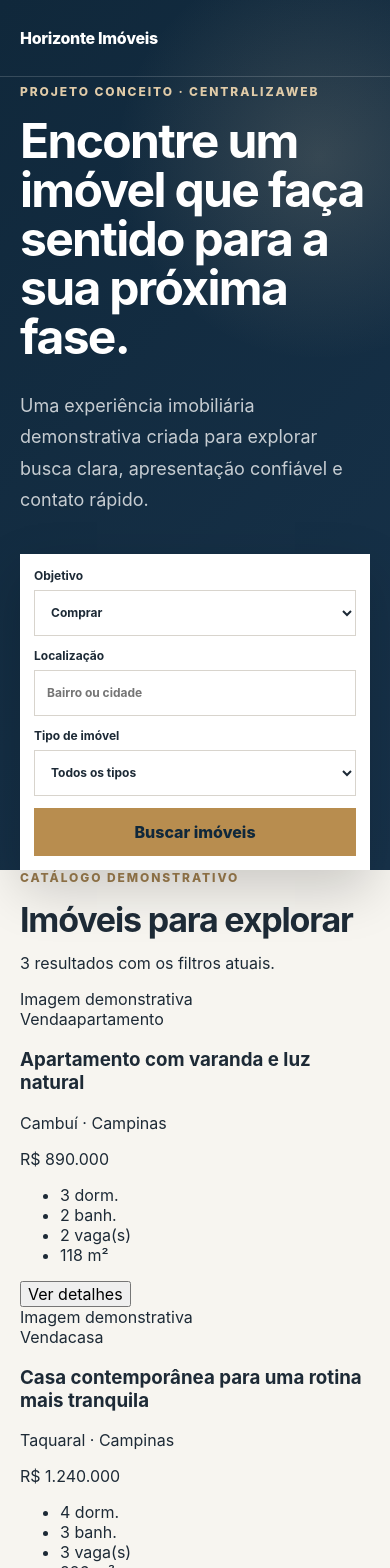
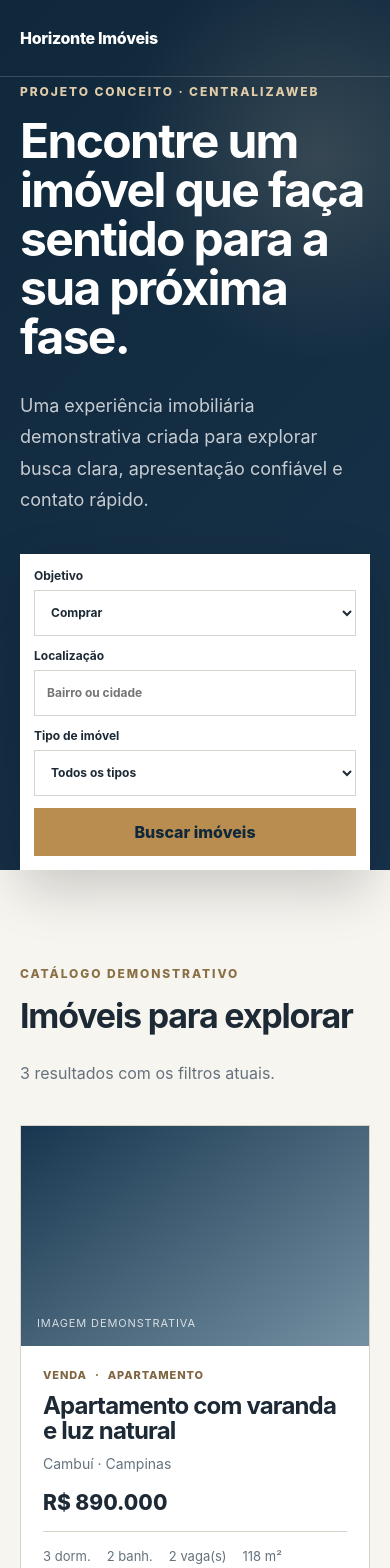
Before and after one commit to arcturusevandro/centralizaweb-portfolio-lab, a React (Vite) app: page / in a window 390 px wide. Shown: the top 1568 px of the page. Built offline with nearby package versions, Linux system fonts and the light colour scheme.

Commit message:
style: adiciona catálogo responsivo e estados de filtro

```diff
--- a/src/styles.css
+++ b/src/styles.css
@@ -67,9 +67,10 @@ nav a:hover { opacity: 1; }
 }
 .eyebrow.dark { color: #8b6f45; }
 
-h1, h2 { margin: 0; letter-spacing: -.035em; line-height: 1.02; }
+h1, h2, h3 { margin: 0; letter-spacing: -.035em; line-height: 1.02; }
 h1 { max-width: 800px; font-size: clamp(48px, 7vw, 84px); font-weight: 700; }
 h2 { font-size: clamp(34px, 5vw, 54px); }
+h3 { font-size: 24px; }
 .hero-copy {
   max-width: 660px;
   margin: 28px 0 0;
@@ -99,7 +100,8 @@ h2 { font-size: clamp(34px, 5vw, 54px); }
   color: var(--ink);
 }
 .search-box button,
-.owner-cta button {
+.owner-cta button,
+.empty-state button {
   border: 0;
   background: #b88d4f;
   color: #10283b;
@@ -107,7 +109,91 @@ h2 { font-size: clamp(34px, 5vw, 54px); }
   padding: 0 22px;
 }
 
-.intro { padding: 96px 0; }
+.properties-section { padding: 96px 0; }
+.section-heading {
+  display: flex;
+  align-items: end;
+  justify-content: space-between;
+  gap: 30px;
+  margin-bottom: 34px;
+}
+.section-heading > p { margin: 0 0 8px; color: var(--muted); }
+.property-grid {
+  display: grid;
+  grid-template-columns: repeat(3, minmax(0, 1fr));
+  gap: 22px;
+}
+.property-card {
+  overflow: hidden;
+  background: #fff;
+  border: 1px solid var(--line);
+  transition: transform .2s ease, box-shadow .2s ease;
+}
+.property-card:hover {
+  transform: translateY(-3px);
+  box-shadow: 0 16px 36px rgba(16,40,59,.09);
+}
+.property-visual {
+  min-height: 220px;
+  display: flex;
+  align-items: end;
+  padding: 16px;
+  color: rgba(255,255,255,.78);
+  font-size: 11px;
+  letter-spacing: .08em;
+  text-transform: uppercase;
+}
+.tone-navy { background: linear-gradient(145deg, #18364f, #7490a2); }
+.tone-sand { background: linear-gradient(145deg, #8b7658, #d9c6a8); }
+.tone-olive { background: linear-gradient(145deg, #4f5e4d, #aab39c); }
+.tone-slate { background: linear-gradient(145deg, #394958, #92a2ad); }
+.tone-terracotta { background: linear-gradient(145deg, #7d4f3f, #c28d72); }
+.tone-stone { background: linear-gradient(145deg, #575754, #aaa69d); }
+.property-body { padding: 22px; }
+.property-meta {
+  display: flex;
+  gap: 8px;
+  margin-bottom: 12px;
+  color: #806542;
+  font-size: 11px;
+  font-weight: 800;
+  letter-spacing: .08em;
+  text-transform: uppercase;
+}
+.property-meta span + span::before { content: '·'; margin-right: 8px; }
+.property-location { margin: 12px 0 18px; color: var(--muted); font-size: 14px; }
+.property-price { margin: 0; font-size: 21px; font-weight: 800; }
+.property-price small { color: var(--muted); font-size: 12px; font-weight: 600; }
+.property-features {
+  display: flex;
+  flex-wrap: wrap;
+  gap: 8px 16px;
+  padding: 16px 0;
+  margin: 16px 0 0;
+  border-top: 1px solid var(--line);
+  border-bottom: 1px solid var(--line);
+  list-style: none;
+  color: var(--muted);
+  font-size: 13px;
+}
+.property-link {
+  margin-top: 18px;
+  padding: 0;
+  border: 0;
+  background: transparent;
+  color: var(--navy);
+  font-weight: 800;
+}
+.empty-state {
+  padding: 48px;
+  border: 1px dashed #bdb6ab;
+  background: #f1eee8;
+  text-align: center;
+}
+.empty-state p { color: var(--muted); }
+.empty-state button { min-height: 44px; margin-top: 8px; }
+
+.intro { padding: 96px 0; border-top: 1px solid var(--line); }
 .intro-grid {
   display: grid;
   grid-template-columns: 1fr 1fr;
@@ -141,11 +227,17 @@ footer { padding: 34px 0; border-top: 1px solid var(--line); }
 }
 .footer-inner strong { color: var(--ink); }
 
+@media (max-width: 960px) {
+  .property-grid { grid-template-columns: repeat(2, minmax(0, 1fr)); }
+}
+
 @media (max-width: 820px) {
   nav { display: none; }
   .hero { min-height: 760px; }
   .search-box { grid-template-columns: 1fr; }
   .search-box button { min-height: 48px; }
+  .section-heading { align-items: start; flex-direction: column; }
+  .property-grid { grid-template-columns: 1fr; }
   .intro-grid { grid-template-columns: 1fr; gap: 30px; }
   .owner-inner { align-items: stretch; flex-direction: column; }
   .owner-cta button { align-self: flex-start; }
```
